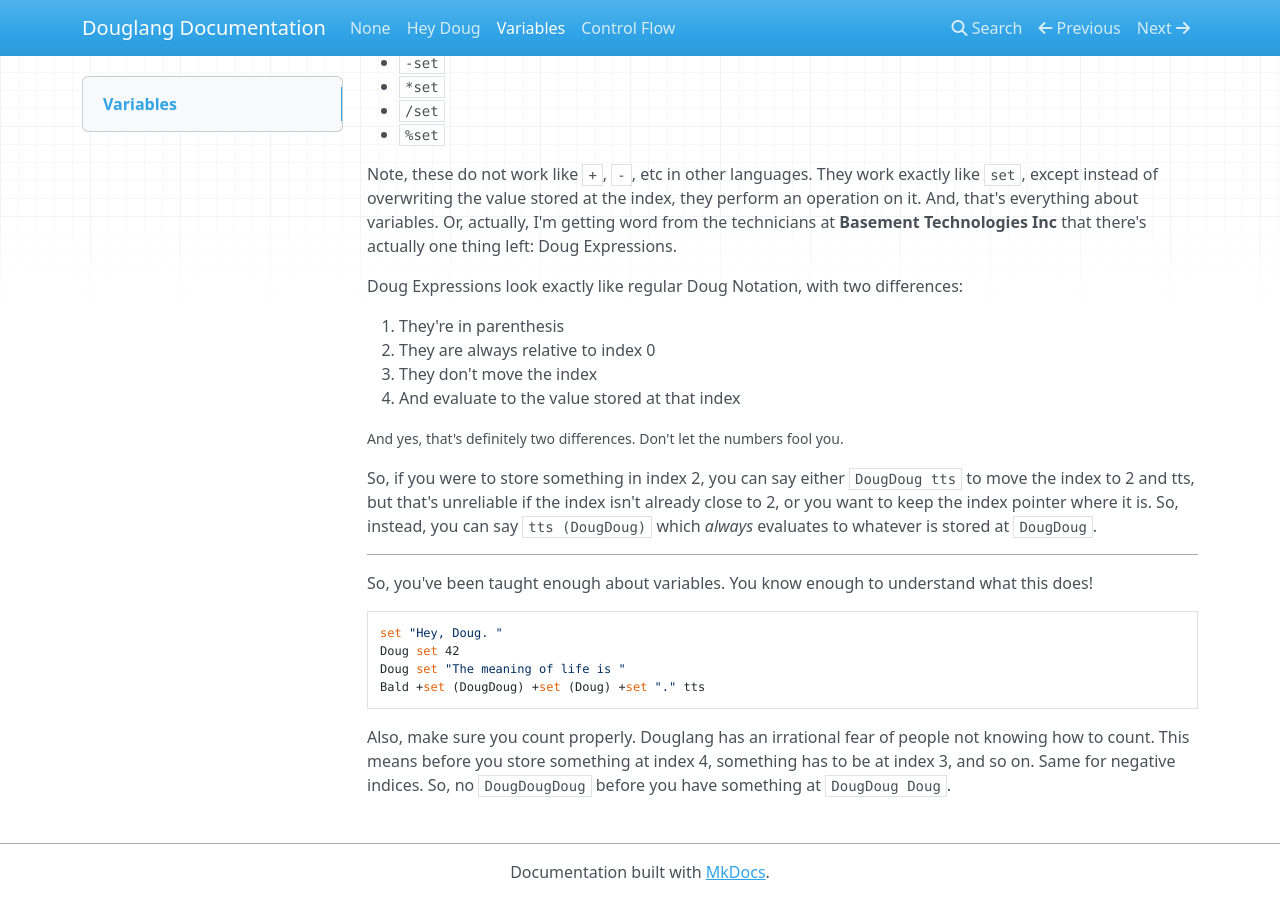
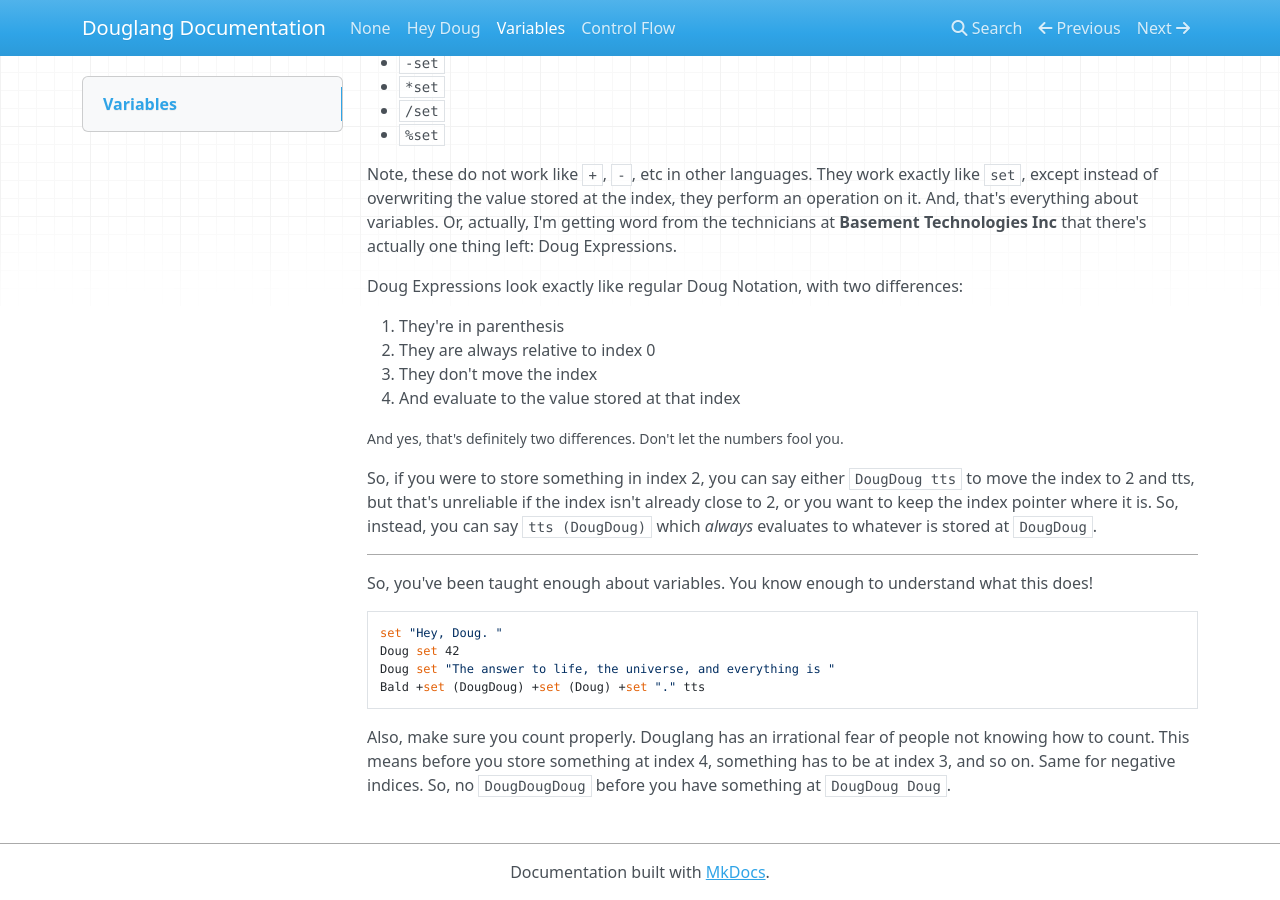
Before and after one commit to tristan829/Douglang, an MkDocs documentation site: the page built from docs/docs/variables.md, in a window 1280 px wide and 900 px high, scrolled down 1398 px. Built offline with MkDocs 1.6.1, drawn with Linux system fonts in a browser that asks for light colours; nearby versions of some CDN libraries.

Commit message:
Clarify 42 in the Variables page

````diff
--- a/docs/docs/variables.md
+++ b/docs/docs/variables.md
@@ -81,7 +81,7 @@ So, you've been taught enough about variables. You know enough to understand wha
 ```
 set "Hey, Doug. "
 Doug set 42
-Doug set "The meaning of life is "
+Doug set "The answer to life, the universe, and everything is "
 Bald +set (DougDoug) +set (Doug) +set "." tts
 ```
 
````
